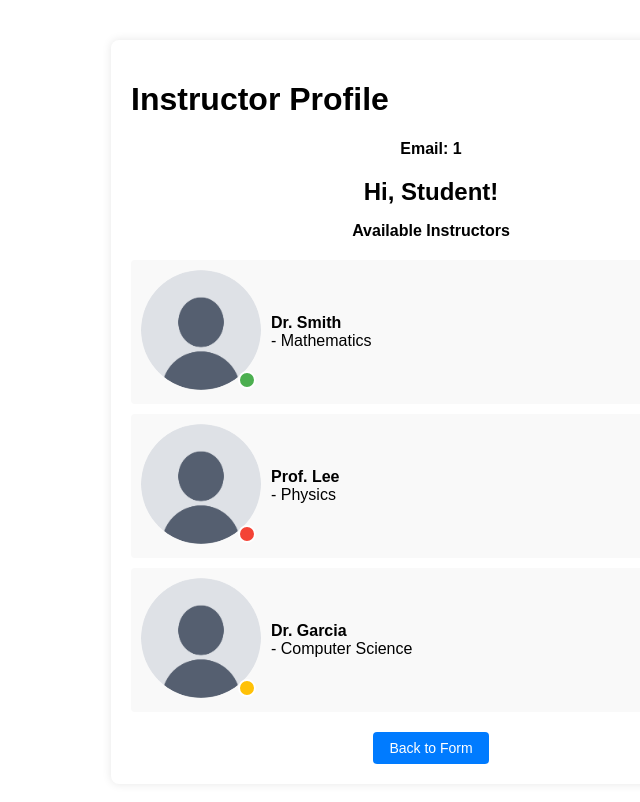
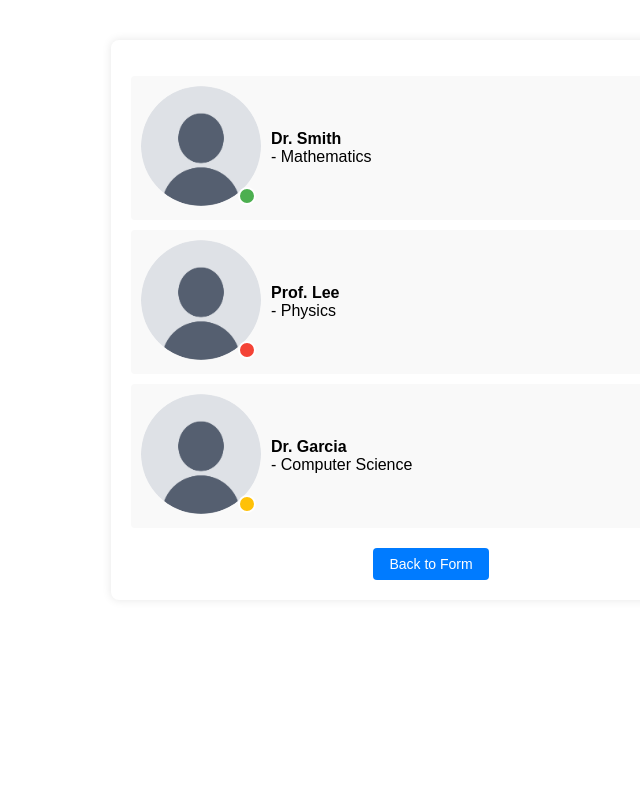
Before and after one commit to ECEMonitoringSystem/ecemonitoringsystem, a React (Create React App) app: page /list-instructors/1 in a window 1280 px wide. Shown: the top 802 px of the page, without its empty margins (209-849 px from the left). Built offline with nearby package versions, Linux system fonts and the light colour scheme.

Commit message:
Non Polished listinstructors page

```diff
--- a/src/Pages/ListInstructors.js
+++ b/src/Pages/ListInstructors.js
@@ -1,16 +1,11 @@
 import React from 'react';
-import { useParams, useLocation, useNavigate } from 'react-router-dom';
+import { useNavigate } from 'react-router-dom';
 import profileImg from '../Images/profile.png';
 import '../CSS/InstructorsList.css'; // reuse your existing CSS
 
 function ListInstructors() {
-  const { email } = useParams();
-  const location = useLocation();
   const navigate = useNavigate();
 
-  // Get student info from location.state or fallback
-  const studentName = location.state?.studentName || 'Student';
-  const studentEmail = location.state?.studentEmail || '';
 
   // Sample instructors data
   const instructors = [
@@ -21,16 +16,11 @@ function ListInstructors() {
 
   const handleProfileClick = (instructor) => {
     // Navigate to the instructor profile page with student info
-    navigate(`/instructor/${instructor.id}`, { state: { studentName, studentEmail } });
+    navigate(`/instructor/${instructor.id}`);
   };
 
   return (
     <div className="instructors-list">
-      <h1>Instructor Profile</h1>
-      <p>Email: {email}</p>
-
-      <h2>Hi, {studentName}!</h2>
-      <p>Available Instructors</p>
       <ul>
         {instructors.map(instructor => (
           <li key={instructor.id} className="instructor-item">
```
